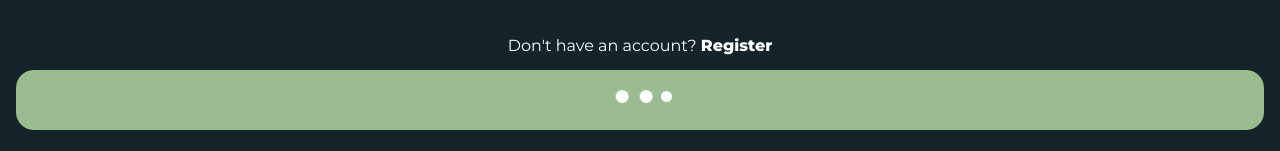
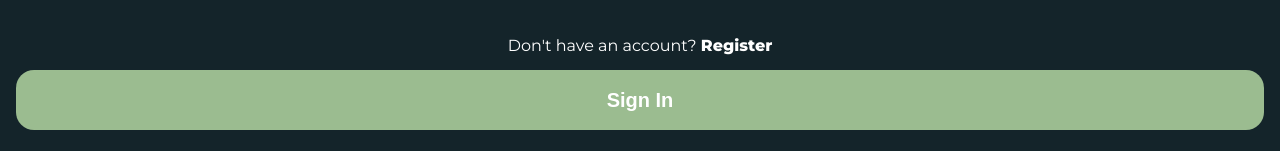
Before and after one commit to shayans2/Pockett, a React app: page /login in a window 1280 px wide. Shown: the part 646-797 px from the top of the page. Built offline with nearby package versions, Linux system fonts and the light colour scheme.

Commit message:
fix: remove extra code

```diff
--- a/src/containers/App.jsx
+++ b/src/containers/App.jsx
@@ -67,14 +67,10 @@ const App = () => {
     <Container alignItems="center" justify="center">
       <MagicDot></MagicDot>
 
-      {isVisible ? (
-        <Logo className="animate__animated animate__bounceInDown" weight="bold">
-          Pockett
-        </Logo>
-      ) : null}
+      {isVisible ? <Logo weight="bold">Pockett</Logo> : null}
 
       {isVisible ? (
-        <BottomFixed className="animate__animated animate__fadeIn" gap="10px">
+        <BottomFixed gap="10px">
           <HomeButton text="Login" onClick={() => navigate('/login')} />
           <HomeButton text="Register" onClick={() => navigate('/register')} />
         </BottomFixed>
--- a/src/containers/Login.jsx
+++ b/src/containers/Login.jsx
@@ -1,6 +1,6 @@
 import React from 'react';
+import styled from 'styled-components';
 import { useNavigate } from 'react-router-dom';
-import styled from 'styled-components';
 import { useForm } from '@hooks/useForm';
 
 import { useToast } from '@contexts/Toast';
@@ -84,7 +84,6 @@ const Login = () => {
           value={form.values.password}
           large
         />
-
         <BottomFixed>
           <Text color="white" align="center">
             Don't have an account?{' '}
@@ -98,7 +97,7 @@ const Login = () => {
             </Text>
           </Text>
           <Space size="lg" />
-          <Button large type="submit" text="Sign In" isLoading />
+          <Button large type="submit" text="Sign In" />
         </BottomFixed>
       </form>
       {isToastVisible ? <Toast /> : null}
```
